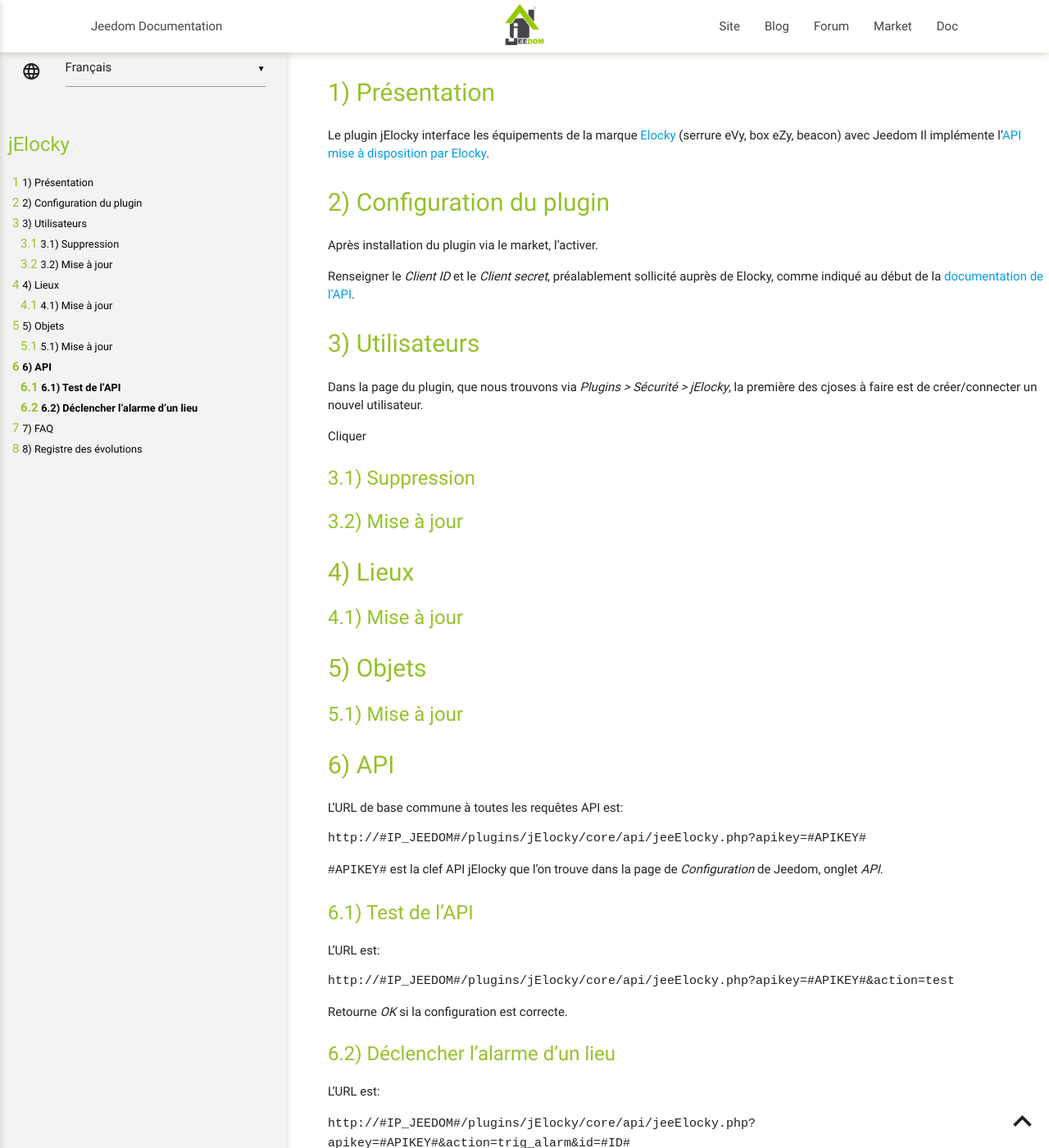
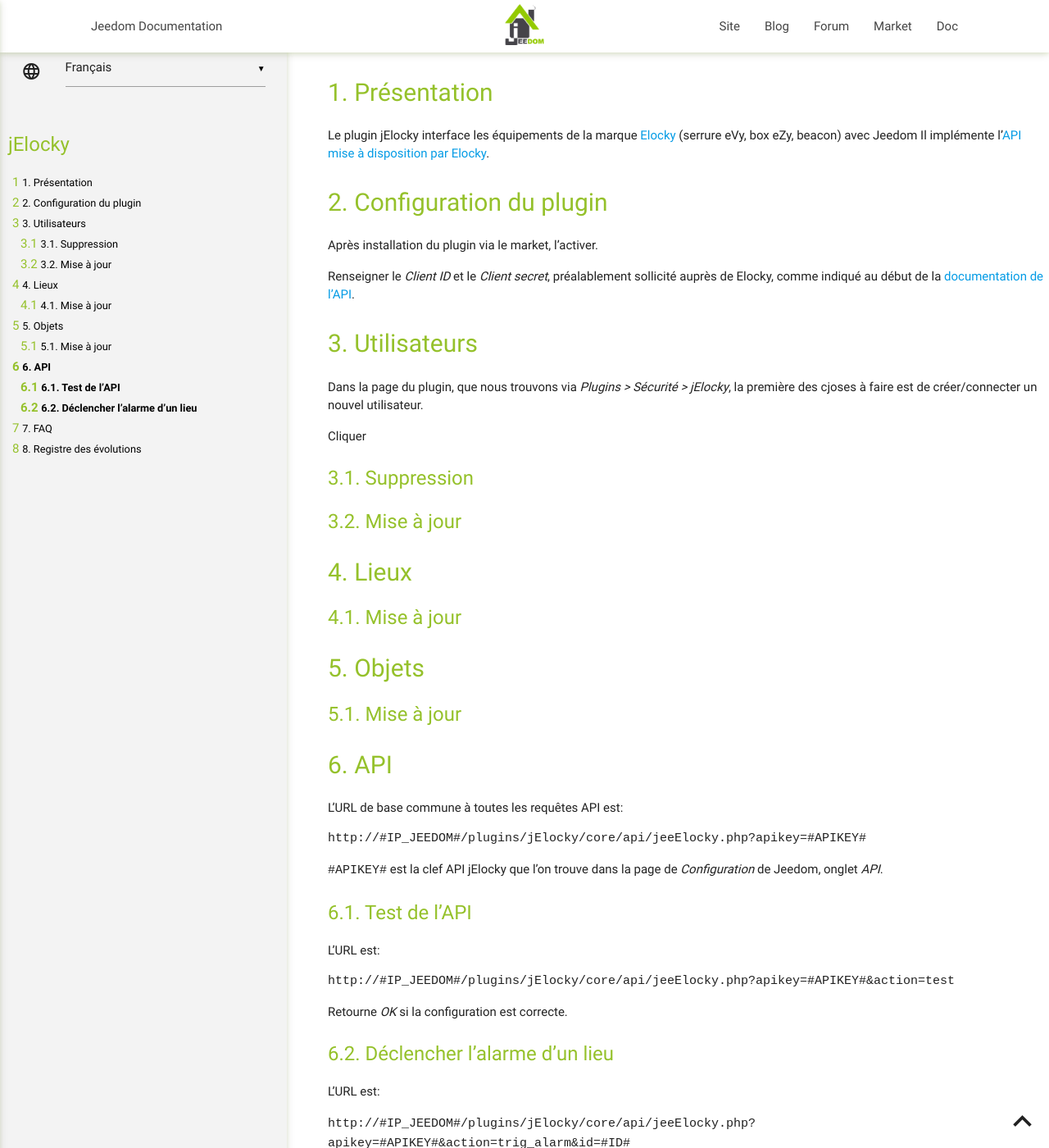
Before and after one commit to domotruc/jElocky, a Jekyll site: the page built from docs/fr_FR/index.md, in a window 1280 px wide and 1400 px high. Shown: the whole window at 82% size. Built offline with Jekyll 4.4.1, drawn with Linux system fonts in a browser that asks for light colours; our own code applies the rules of GitHub Pages for plain Markdown files; some of the changed text lies outside the part shown.

```diff
--- a/docs/_layouts/default.html
+++ b/docs/_layouts/default.html
@@ -2,8 +2,8 @@
 <html lang="pt-br">
 <head>
   <link href="https://fonts.googleapis.com/icon?family=Material+Icons" rel="stylesheet">
-  <link rel="stylesheet" href="/{{site.github.project_title}}/assets/css/styles.css">
-  <link rel="stylesheet" href="/{{site.github.project_title}}/assets/css/materialize.css">
+  <link rel="stylesheet" href="/assets/css/styles.css">
+  <link rel="stylesheet" href="/assets/css/materialize.css">
   <meta name="viewport" content="width=device-width, initial-scale=1.0"/>
   <meta http-equiv="Content-Language" content="pt-br">
 </head>
@@ -11,7 +11,7 @@
   <div class="navbar-fixed hide-on-print">
     <nav>
       <div class="nav-wrapper container">
-        <a id="logo-container" href="https://www.jeedom.com/doc" class="brand-logo center"><img src="/{{site.github.project_title}}/assets/images/logo.png" style="height:50px;margin-top:5px"></a>
+        <a id="logo-container" href="https://www.jeedom.com/doc" class="brand-logo center"><img src="/assets/images/logo.png" style="height:50px;margin-top:5px"></a>
         <ul class="left hide-on-med-and-down">
           <li><a href="https://www.jeedom.com/doc">Jeedom Documentation</a></li>
         </ul>
@@ -77,10 +77,10 @@
 </div>
 </div>
 </div>
-<script type="text/javascript" src="/{{site.github.project_title}}/assets/js/jquery-2.1.1.min.js"></script>
-<script type="text/javascript" src="/{{site.github.project_title}}/assets/js/materialize.min.js"></script>
-<script type="text/javascript" src="/{{site.github.project_title}}/assets/js/jquery.inview.min.js"></script>
-<script type="text/javascript" src="/{{site.github.project_title}}/assets/js/jquery.toc.js"></script>
+<script type="text/javascript" src="/assets/js/jquery-2.1.1.min.js"></script>
+<script type="text/javascript" src="/assets/js/materialize.min.js"></script>
+<script type="text/javascript" src="/assets/js/jquery.inview.min.js"></script>
+<script type="text/javascript" src="/assets/js/jquery.toc.js"></script>
 <script type="text/javascript">
   $(document).ready(function() {
    var title = '{{site.github.project_title}}';
@@ -145,11 +145,11 @@
  var i = 1, j = 1;
  $('h1, h2', $('#div_content')).each(function(){
   if($(this)[0].tagName.toLowerCase() == 'h1'){
-    $('#'+$(this).attr('id')).text(i + ') ' + $(this).text());
+    $('#'+$(this).attr('id')).text(i + '. ' + $(this).text());
     i++;
   }
   if($(this)[0].tagName.toLowerCase() == 'h2'){
-    $('#'+$(this).attr('id')).text( (i-1) + '.' + j + ') ' + $(this).text());
+    $('#'+$(this).attr('id')).text( (i-1) + '.' + j + '. ' + $(this).text());
     j++;
   }else{
     j = 1;
```
